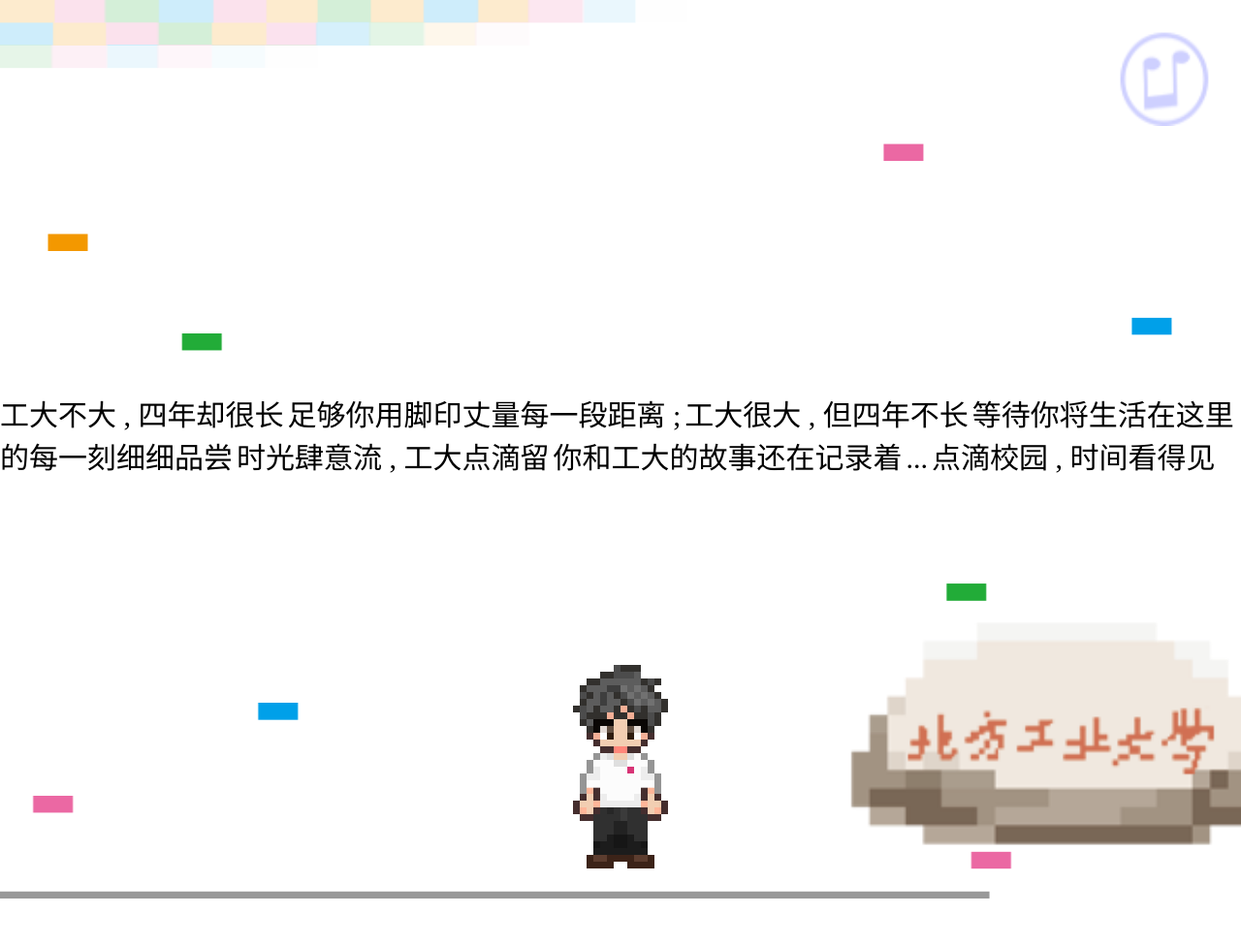
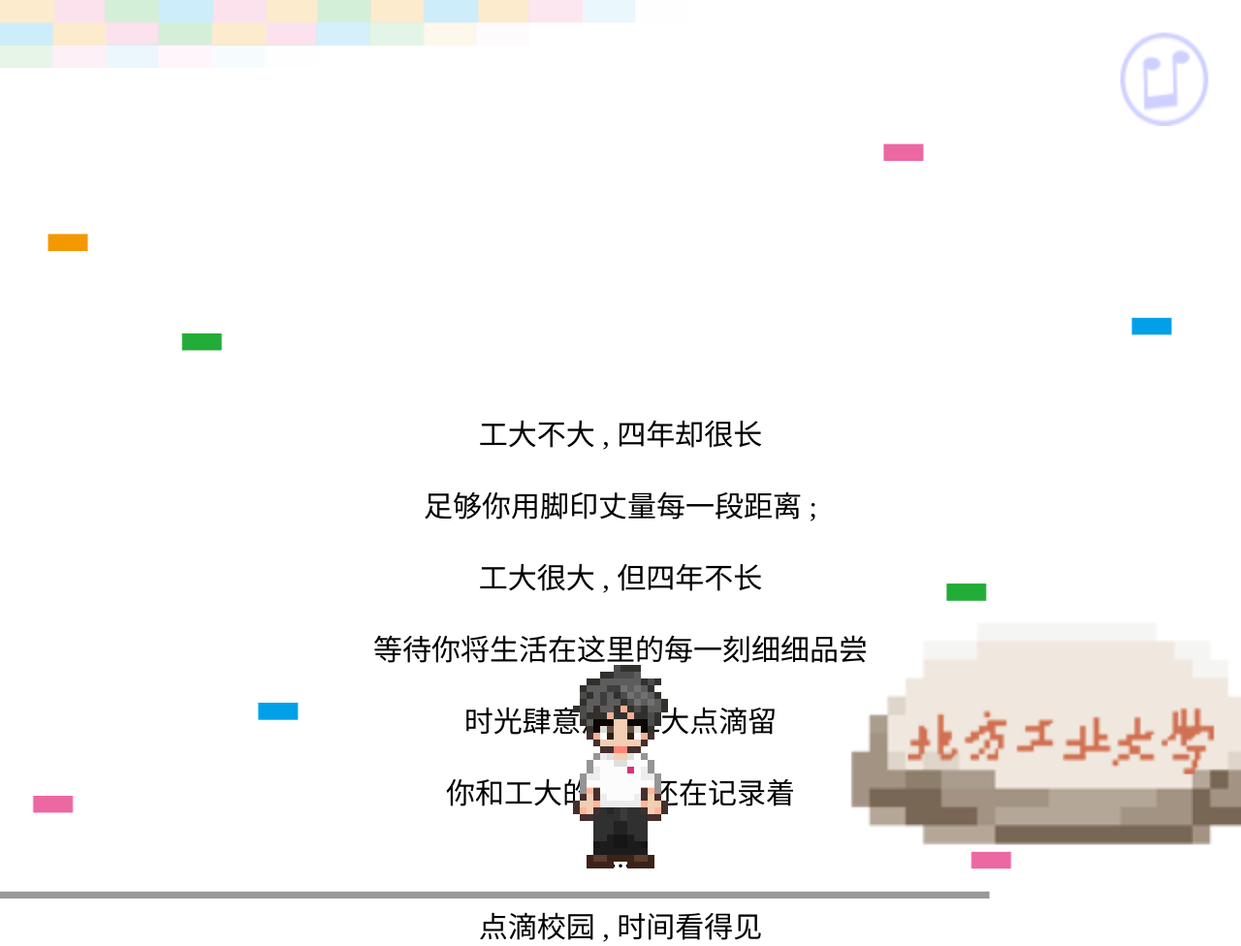
Before and after one commit to BB-fat/MyNCUT-be, a Flask app: template app/templates/2019SchoolLife.html in a window 1280 px wide. Shown: the whole page at 97% size. Run offline with Flask 2, Linux system fonts and the light colour scheme; the template is opened without the code that fills it, so the values that code supplies are empty; some libraries are stand-ins or nearby versions.

Commit message:
开发点滴校园

```diff
--- a/app/static/2019SchoolLife/css/style.css
+++ b/app/static/2019SchoolLife/css/style.css
@@ -52,6 +52,13 @@ em {
 
 .page0-count-div{
     opacity: 0;
+}
+
+.page0-text-div{
+    opacity: 0;
+    display: flex;
+    flex-direction: column;
+    align-items: center;
 }
 
 .trip {
```
